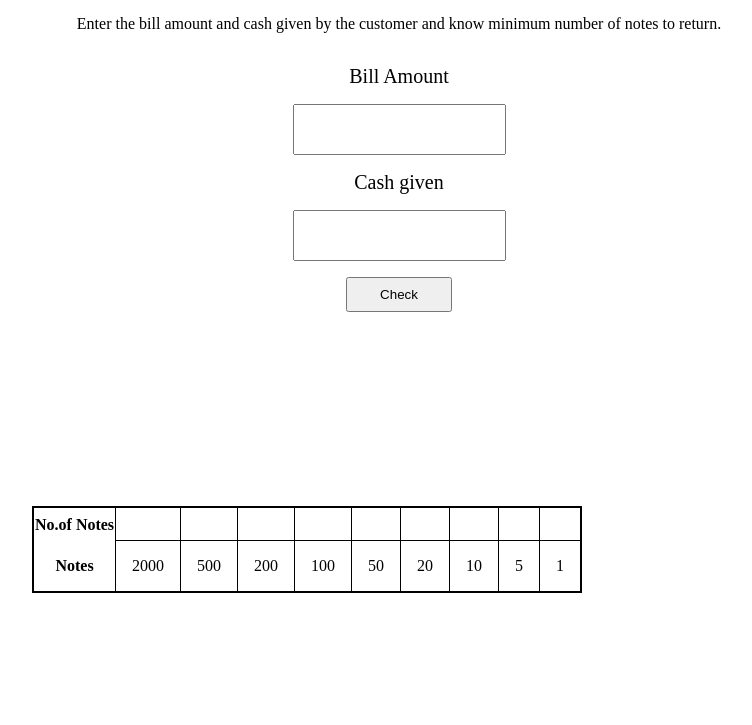
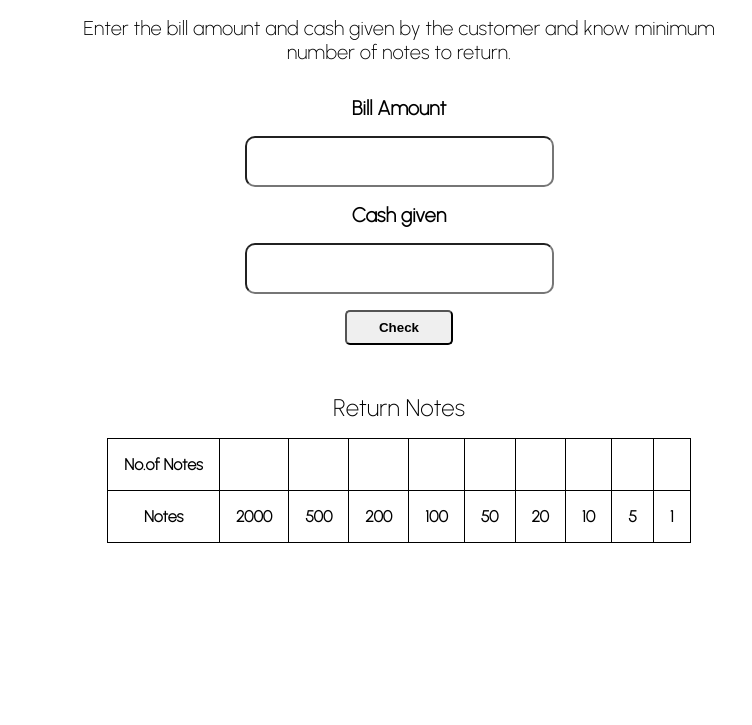
Before and after one commit to almight3/Cash-Register, a plain HTML site: page index.html in a window 1280 px wide. Shown: the part 75-800 px from the top of the page, without its empty margins (241-993 px from the left). Drawn offline with Linux system fonts and the light colour scheme.

Commit message:
style
add css

```diff
--- a/app.js
+++ b/app.js
@@ -8,10 +8,14 @@ const availableNotes = [2000, 500, 200, 100, 50, 20, 10, 5, 1];
 checkButton.addEventListener("click" ,function validateAmount(){
        message.style.display = "none";
        if(billAmount.value>0){
-           if(cashGiven.value >= billAmount.value){
+           if(cashGiven.value > billAmount.value){
              const amountToReturn = cashGiven.value - billAmount.value;
              calculateAmountToReturn(amountToReturn);
             }
+           else if(cashGiven.value === billAmount.value){
+               showMessage("No Amount to be return")
+           }
+
            else{
                showMessage("amount should be equal or greater than Bill amount");
                console.log(cashGiven.value)
@@ -19,7 +23,7 @@ checkButton.addEventListener("click" ,function validateAmount(){
             }
         }
        else{
-           showMessage("enter valid amount");
+           showMessage("Enter Valid Amount");
        }
 
 
--- a/index.html
+++ b/index.html
@@ -24,11 +24,12 @@
             <button id="check-button">Check</button>
 
         </div>
-        <div><p id="error-message"></p></div>
-        <div>
+        <p id="error-message"></p>
+
             <table id="change-output">
-                <canvas>Return Change</canvas>
-                <tr rowspan="2" >
+                <caption>Return Notes</caption>
+                <tbody>
+                <tr >
                     <th>No.of Notes</th>
                     <td class="number-of-notes"></td>
                     <td class="number-of-notes"></td>
@@ -54,9 +55,11 @@
 
 
                 </tr>
+               </tbody>
+
 
             </table>
-        </div>
+
 
     </div>
 
--- a/style.css
+++ b/style.css
@@ -1,5 +1,7 @@
+@import url('https://fonts.googleapis.com/css2?family=Urbanist:wght@200&display=swap');
 body{
     margin: 0px;
+    font-family: 'Urbanist', sans-serif;
 }
 .container{
    max-width: 750px;
@@ -11,13 +13,15 @@ h1{
 p{
     text-align: center;
     margin:2rem;
+    font-size: 20px;
 }
 
 input{
     display: block;
-    padding: 1rem;
+    padding: 1rem 4rem;
     max-width: 600px;
     margin: auto;
+    border-radius: 10px;
 }
 
 label{
@@ -26,20 +30,32 @@ label{
     max-width: 200px;
     margin: 1rem auto;
     text-align: center;
+    font-weight: 900;
 }
 button{
     display: block;
     padding: 0.5rem 2rem;
     margin: 1rem auto;
     max-width: 200px;
+    border-radius: 5px;
+    font-weight: 700;
 }
 table{
-    border: 2px solid;
+    border: 1px solid;
     padding: 2rem;
-    margin: 0.5rem;
+    margin: auto ;
     border-collapse: collapse;
 }
-table tr td{
+
+table caption{
+    margin: 1rem;
+    font-size: 24px ;
+    text-align: center;
+}
+table tr th,td{
     border: 1px solid;
     padding: 1rem;
+    border-collapse: collapse;
+    font-weight: 700;
+
 }
```
